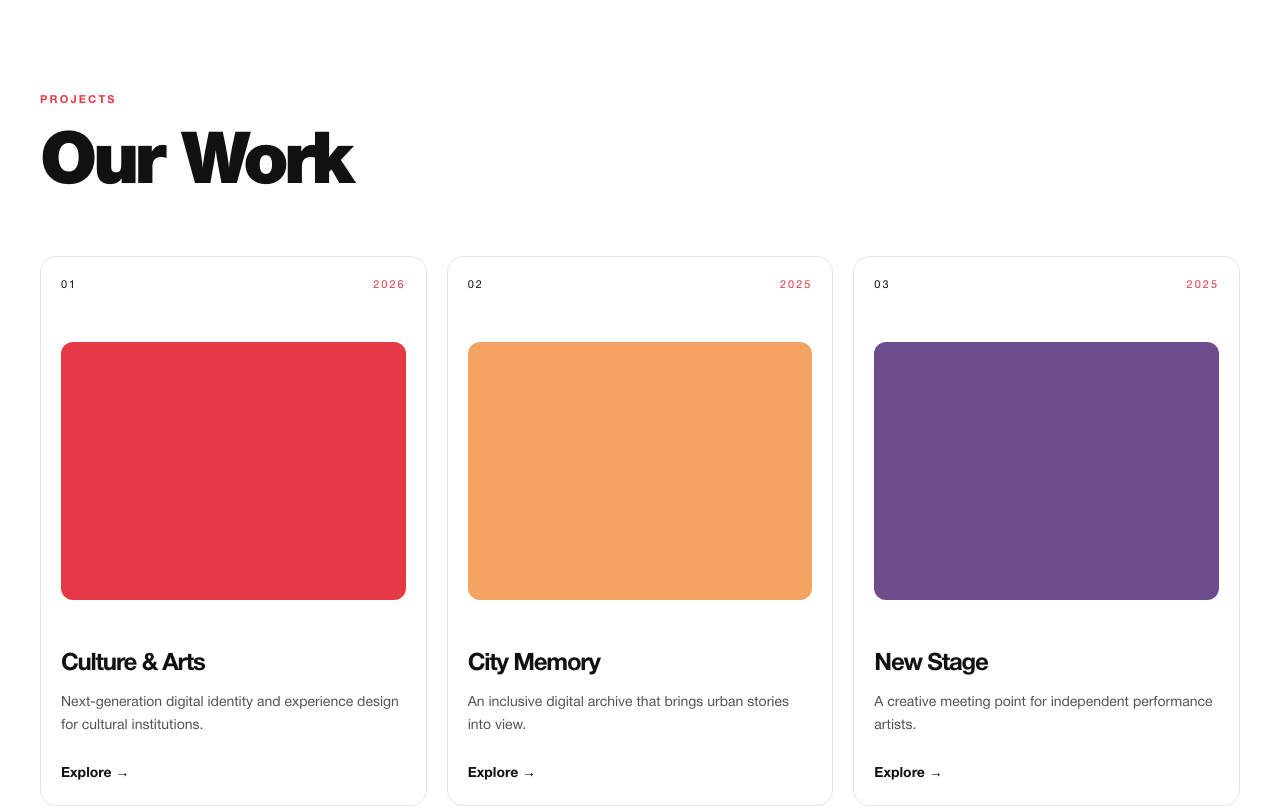
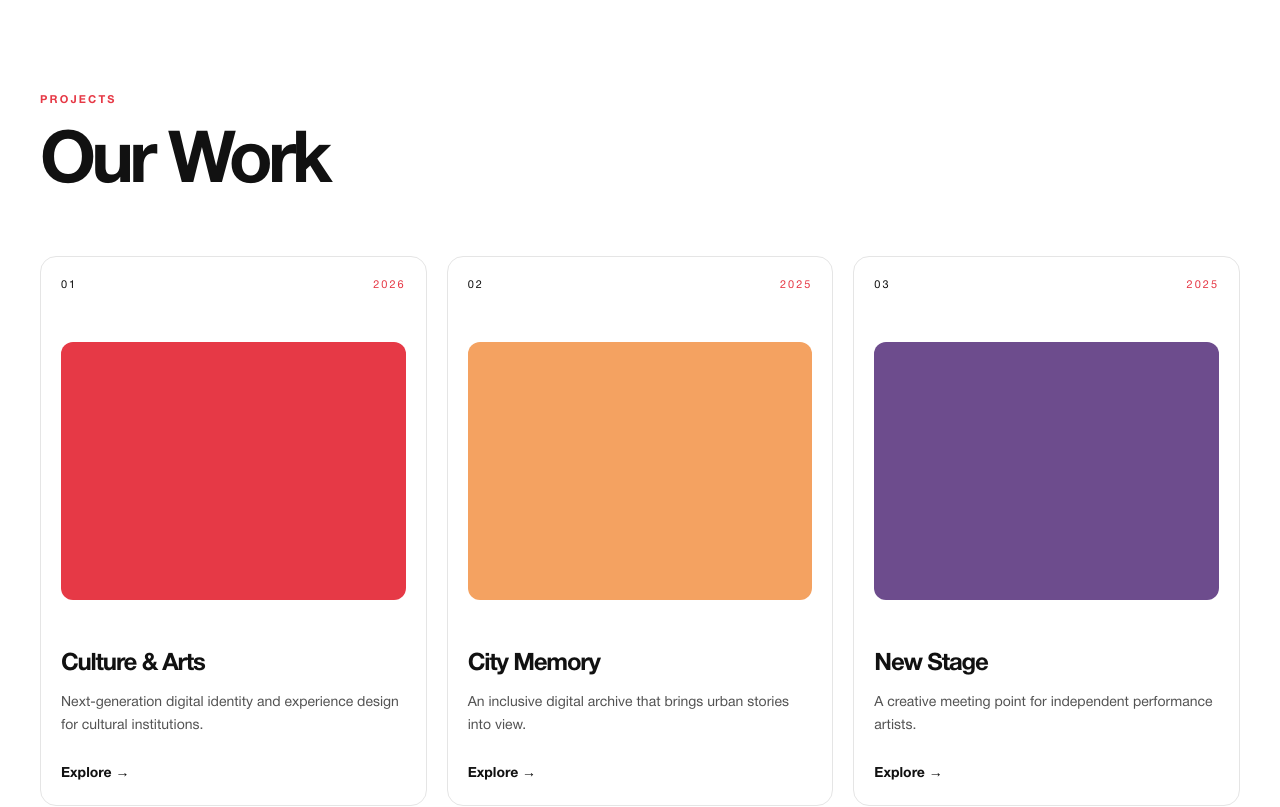
Before and after one commit to yud3-stack/dev.standartculture.com, a Next.js app: page / in a window 1280 px wide. Shown: the part 2100-2907 px from the top of the page. Built offline with nearby package versions, Linux system fonts and the light colour scheme.

Commit message:
style update

```diff
--- a/components/Footer.tsx
+++ b/components/Footer.tsx
@@ -1,2 +1,2 @@
 import { copy, type Locale } from "@/data/content";
-export function Footer({ locale }: { locale: Locale }) { return <footer className="mx-auto flex max-w-7xl justify-between px-6 py-8 text-xs font-bold text-neutral-500 md:px-10"><span>© 2026 StandArt Culture</span><span>{copy[locale].footerLocation}</span></footer>; }
+export function Footer({ locale }: { locale: Locale }) { return <footer className="mx-auto flex justify-between px-6 py-8 text-xs font-bold text-neutral-500 md:px-10"><span>© 2026 StandArt Culture</span><span>{copy[locale].footerLocation}</span></footer>; }
--- a/components/ProjectsGrid.tsx
+++ b/components/ProjectsGrid.tsx
@@ -1,6 +1,6 @@
 import { copy, getProjects, type Locale } from "@/data/content";
 import { ProjectCard } from "./ProjectCard";
 export function ProjectsGrid({ locale }: { locale: Locale }) { const text = copy[locale].projects; const projects = getProjects(locale); return <section id="projeler" className="mx-auto max-w-7xl px-6 py-24 md:px-10 md:py-36">
-  <p className="text-[11px] font-semibold tracking-[0.2em] text-[#e63946]">{text.label}</p><h2 className="mt-5 text-5xl font-black tracking-[-0.065em] md:text-7xl">{text.title}</h2>
+  <p className="text-[11px] font-semibold tracking-[0.2em] text-[#e63946]">{text.label}</p><h2 className="mt-5 text-5xl font-semibold tracking-[-0.065em] md:text-7xl">{text.title}</h2>
   <div className="mt-14 grid gap-5 md:grid-cols-3">{projects.map((project, index) => <ProjectCard key={project.id} project={project} index={index} locale={locale} action={text.action} />)}</div>
 </section>; }
```
